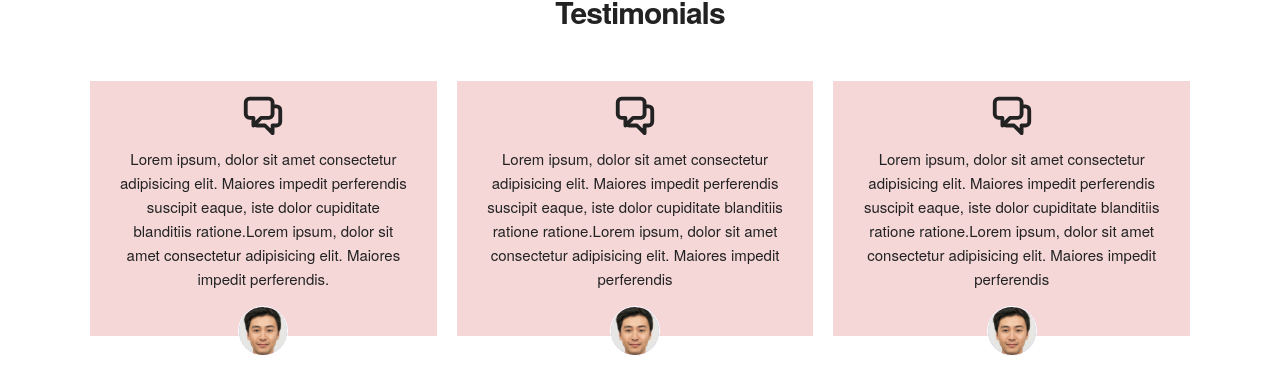
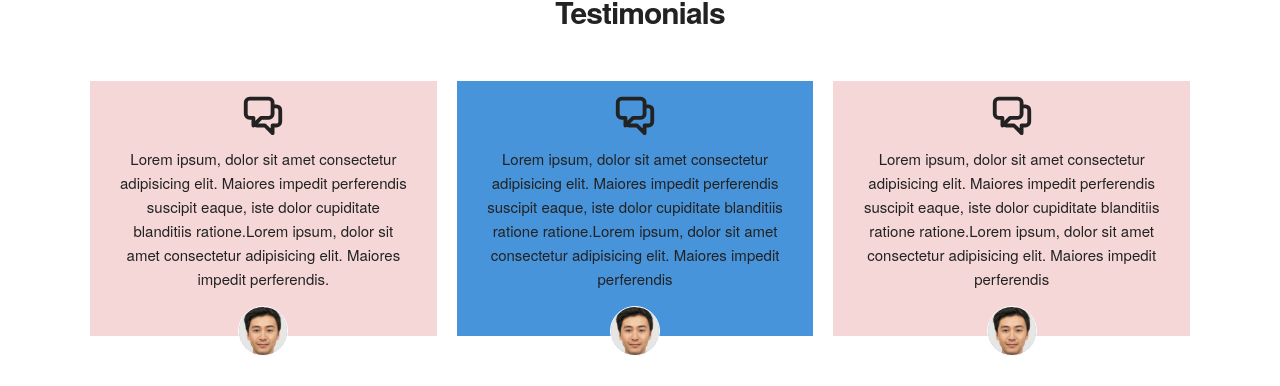
Before and after one commit to FariyaIslam/portfolio, a React (Create React App) app: page / in a window 1280 px wide. Shown: the part 1665-2051 px from the top of the page. Built offline with nearby package versions, Linux system fonts and the light colour scheme.

Commit message:
Testimonial Card

```diff
--- a/src/components/Testimonial.css
+++ b/src/components/Testimonial.css
@@ -14,16 +14,13 @@
 .testimonial__content {
     display: flex;
 }
-
 .testimonial__content p{
     padding: 1rem 2rem;
-
 }
 .testimonial__svg {
     height: 46px;
     width:  46px;
 }
-
 .card {
     text-align: center;
     background: rgba(243, 203, 203, 0.767);
@@ -35,7 +32,6 @@
     justify-content: center;
     position: relative;
 }
-
 .circle {
     position: absolute;
     border: 1px solid white;
@@ -52,3 +48,7 @@
     border-radius: 50%;
     overflow: hidden;
 }
+
+.middleCard {
+    background: rgb(72, 148, 219);
+}
--- a/src/components/Testimonial.js
+++ b/src/components/Testimonial.js
@@ -24,7 +24,7 @@ const Testimonial = () => {
                     </div>
 
 
-                    <div className="testimonial__content2 card">
+                    <div className="testimonial__content2 card middleCard">
                         <div className="testimonial__svg">
                             <ChatAlt2Icon></ChatAlt2Icon>
                         </div>
```
